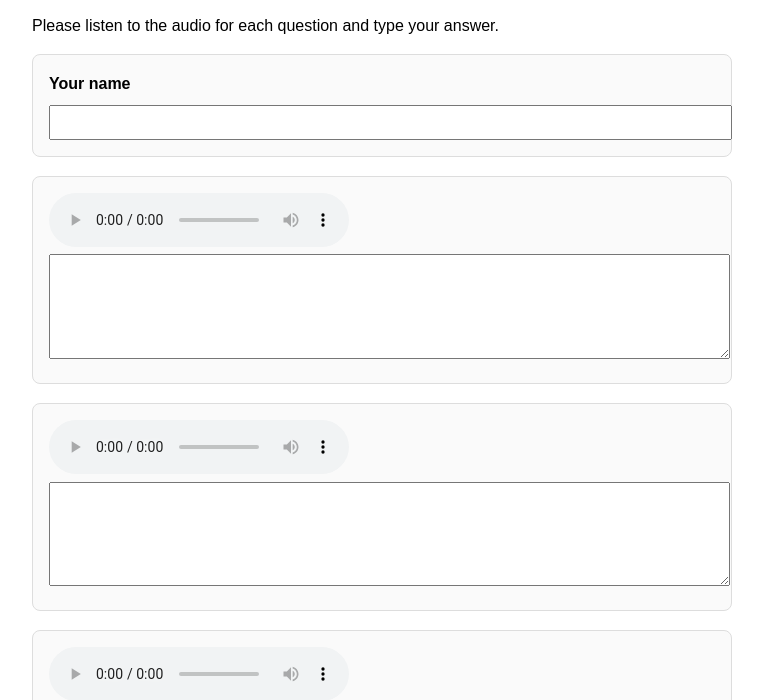
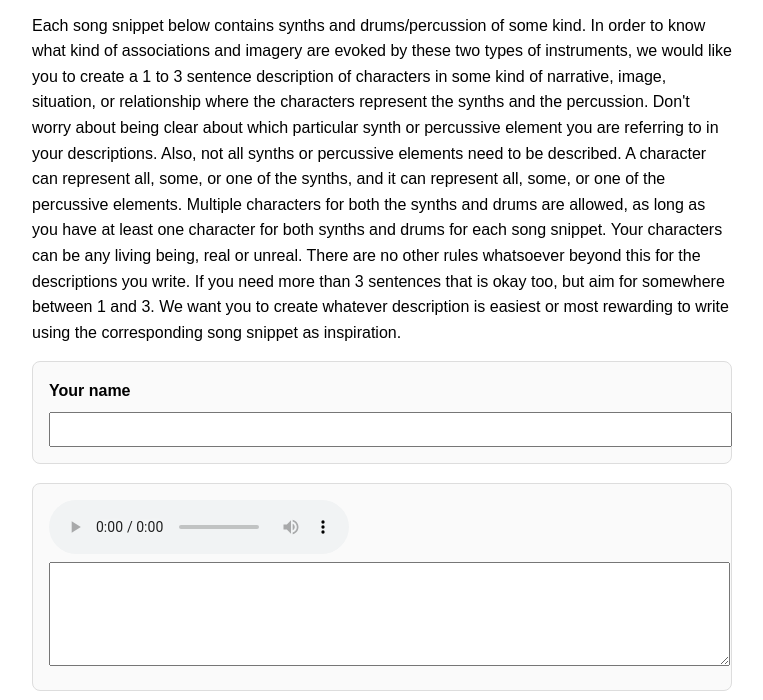
Before and after one commit to bluetiger77/animacy-timbre-metaphors, a website: page static/index.html in a window 1280 px wide. Shown: the part 100-800 px from the top of the page, without its empty margins (258-1021 px from the left). Drawn offline with Linux system fonts and the light colour scheme.

Commit message:
Update Survey Intro

```diff
--- a/static/index.html
+++ b/static/index.html
@@ -63,7 +63,7 @@
 
 <body>
     <h1>Audio Survey</h1>
-    <p>Please listen to the audio for each question and type your answer.</p>
+    <p>Each song snippet below contains synths and drums/percussion of some kind. In order to know what kind of associations and imagery are evoked by these two types of instruments, we would like you to create a 1 to 3 sentence description of characters in some kind of narrative, image, situation, or relationship where the characters represent the synths and the percussion. Don't worry about being clear about which particular synth or percussive element you are referring to in your descriptions. Also, not all synths or percussive elements need to be described. A character can represent all, some, or one of the synths, and it can represent all, some, or one of the percussive elements. Multiple characters for both the synths and drums are allowed, as long as you have at least one character for both synths and drums for each song snippet. Your characters can be any living being, real or unreal. There are no other rules whatsoever beyond this for the descriptions you write. If you need more than 3 sentences that is okay too, but aim for somewhere between 1 and 3. We want you to create whatever description is easiest or most rewarding to write using the corresponding song snippet as inspiration.</p>
 
     <form id="surveyForm">
 
```
